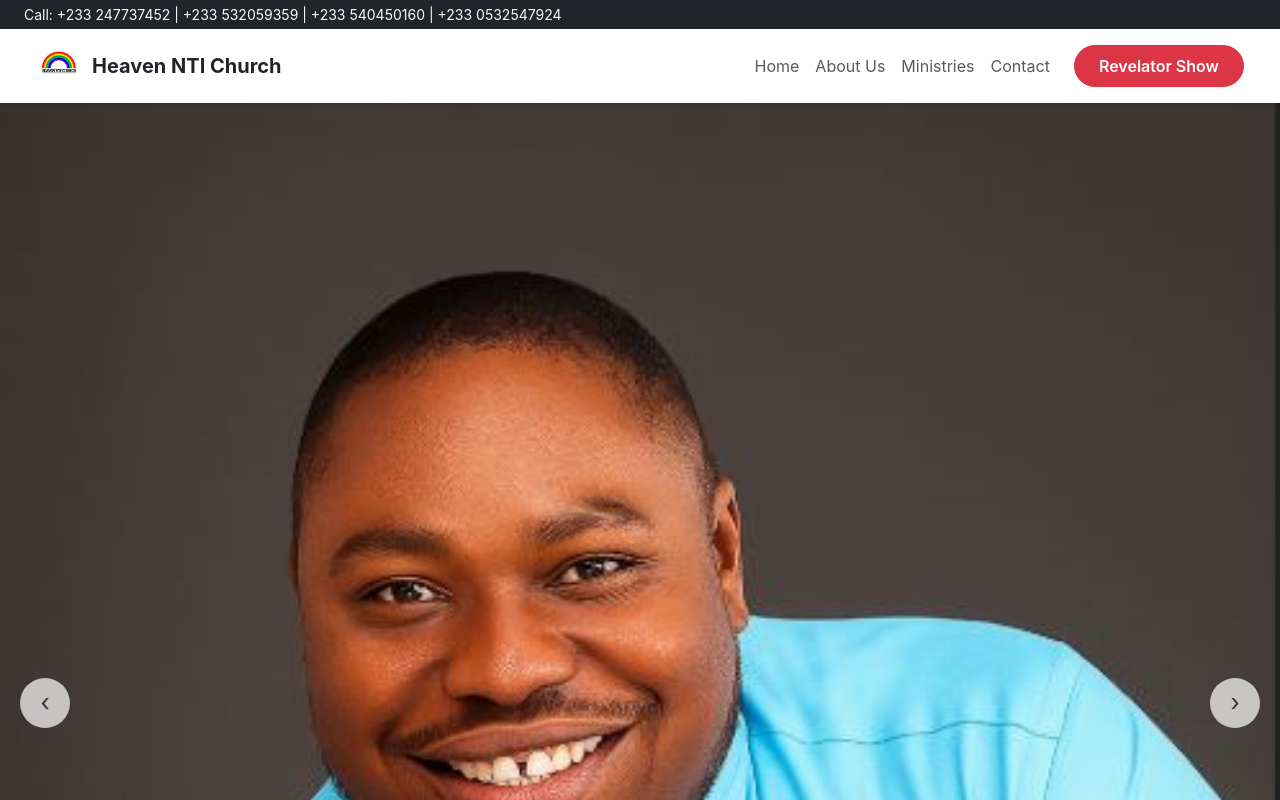
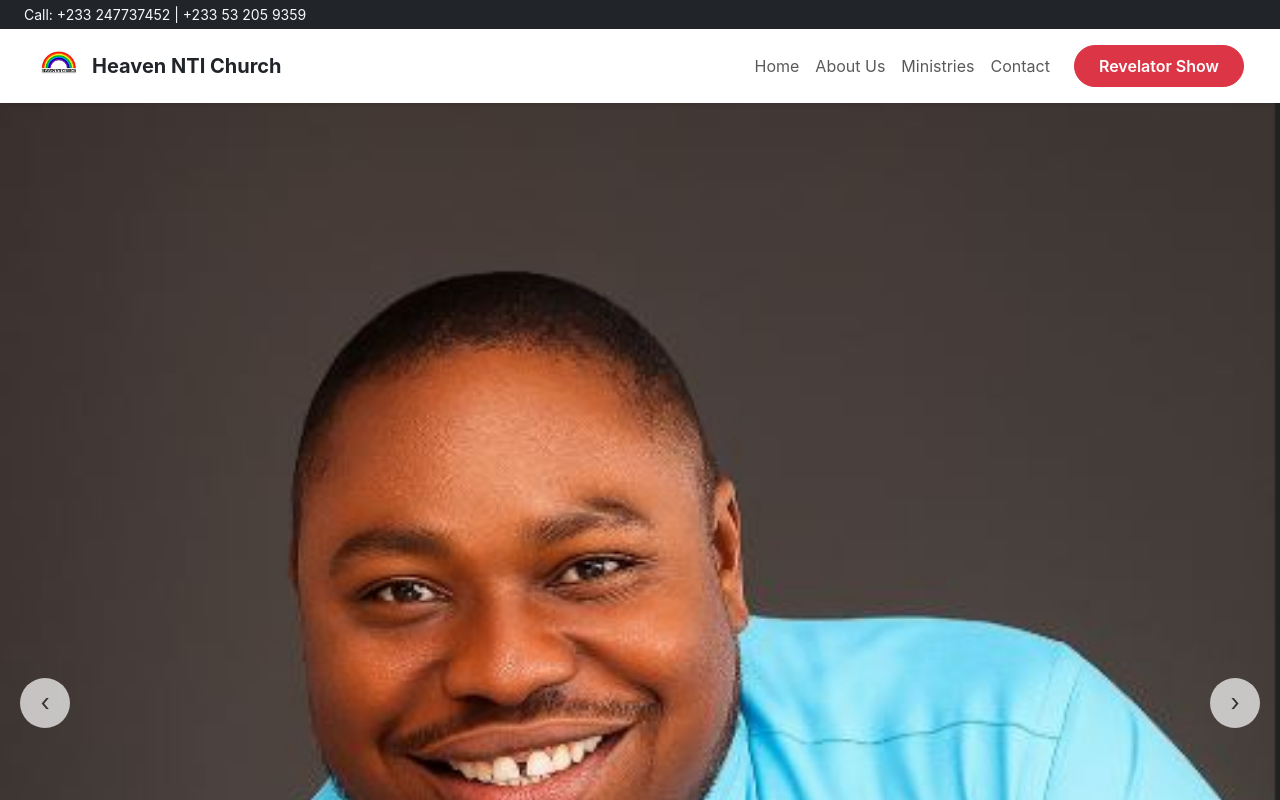
Before and after one commit to Daniel-KK-world/Heaven-Nti-Church, a React (Create React App) app: page / in a window 1280 px wide. Shown: the top 800 px of the page. Built offline with nearby package versions, Linux system fonts and the light colour scheme.

Commit message:
more navbar adjustments

```diff
--- a/src/components/Navbar.js
+++ b/src/components/Navbar.js
@@ -8,7 +8,7 @@ function Navbar() {
     <header className="w-100">
       {/* Top Strip */}
       <div className="bg-dark text-light small px-4 py-1 d-flex justify-content-between align-items-center text-center">
-        <p className="mb-0">Call: +233 247737452 | +233 532059359 | +233 540450160 | +233 0532547924 </p>
+        <p className="mb-0">Call: +233 247737452 | +233 53 205 9359</p>
       </div>
 
       {/* Main Navbar */}
```
